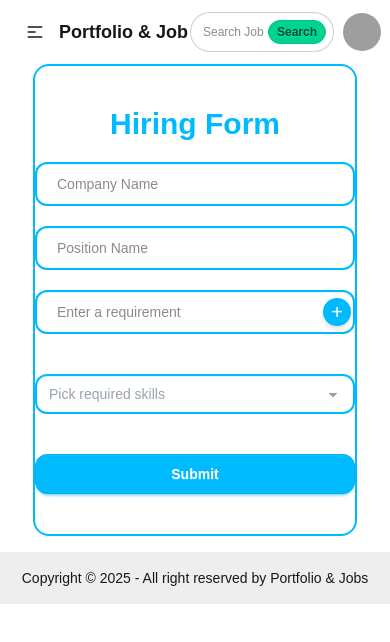
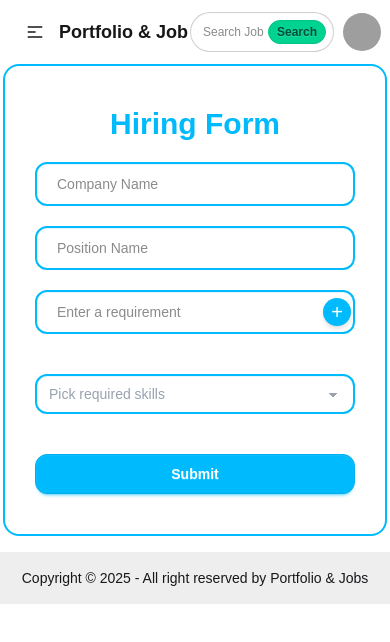
Before and after one commit to Shakib-Shajid/portfolio_jobsearch, a Next.js app: page /hiring in a window 390 px wide. Shown: the top 642 px of the page. Built offline with nearby package versions, Linux system fonts and the light colour scheme; grey boxes are pictures that could not be loaded.

Commit message:
hiring section fixed

```diff
--- a/src/app/hiring/page.jsx
+++ b/src/app/hiring/page.jsx
@@ -32,8 +32,8 @@ const Page = () => {
     };
 
     return (
-        <div className='flex w-96 md:w-full mx-auto'>
-            <div className='flex flex-col gap-5 mx-auto border-info rounded-2xl border-2 pt-10 md:p-20'>
+        <div className='flex w-full'>
+            <div className='flex flex-col gap-5 mx-auto border-info rounded-2xl border-2 pt-10 md:p-20 w-96 md:w-[80%] lg:w-[50%]'>
                 <h3 className='text-3xl font-bold text-center text-info'>Hiring Form</h3>
 
                 <input type="text" className='input input-info border-2 rounded-xl w-80 md:w-96 mx-auto p-5' placeholder='Company Name' />
```
